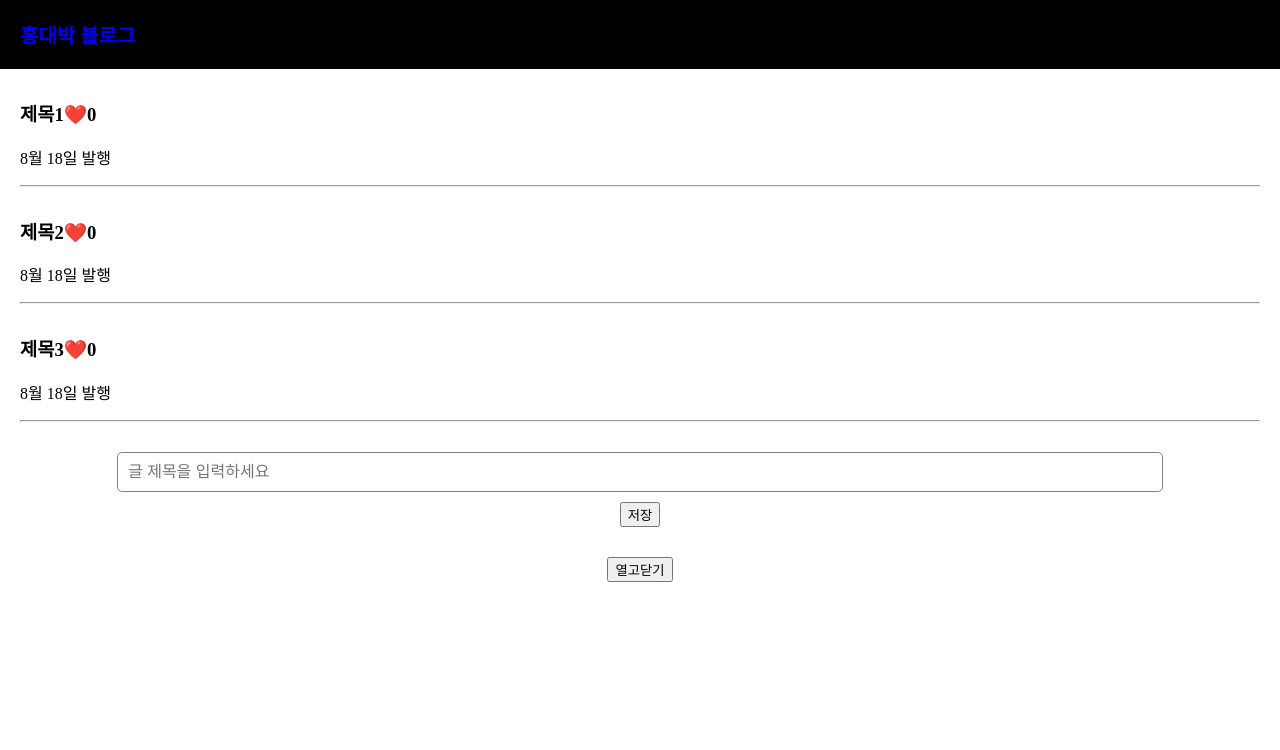
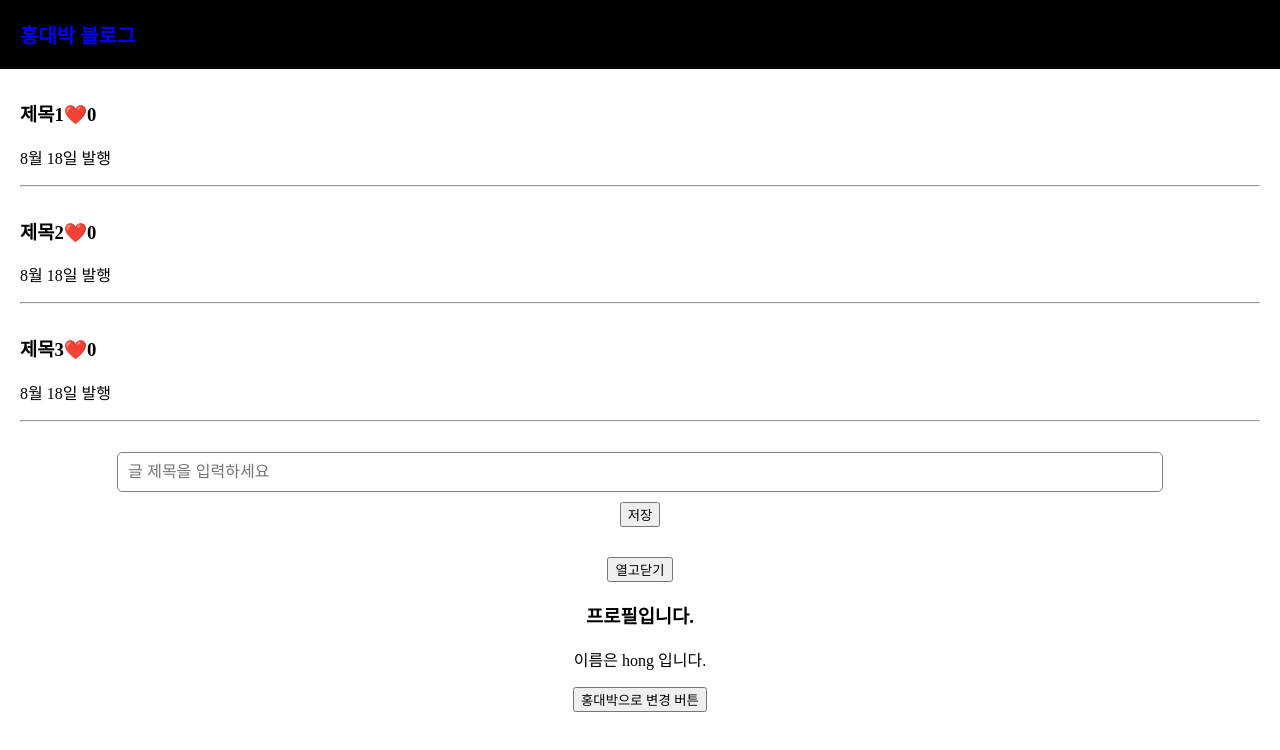
Before and after one commit to brido4125/react_study, a React (Create React App) app in the folder blog/: page / in a window 1280 px wide. Shown: the top 750 px of the page. Built offline with nearby package versions, Linux system fonts and the light colour scheme.

Commit message:
class 문법으로 간단 프로필 구현

```diff
--- a/blog/src/App.js
+++ b/blog/src/App.js
@@ -60,6 +60,7 @@
         ? <Modal title={title} modalIndex={modalIndex}></Modal>
         : null
       }
+      <Profile></Profile>
 
     </div>
   );
@@ -76,4 +77,23 @@
   )
 }
 
+class Profile extends React.Component{
+  constructor(){
+    super();
+    this.state = { name : 'hong', age : 24}
+  }
+  changeName(){
+    this.setState({name : 'daebak'})
+  }
+  render(){
+    return(
+      <div>
+        <h3>프로필입니다.</h3>
+        <p>이름은 {this.state.name} 입니다.</p>
+        <button onClick={this.changeName.bind(this)}>홍대박으로 변경 버튼</button>
+      </div>
+    )
+  }
+}
+
 export default App;
```
